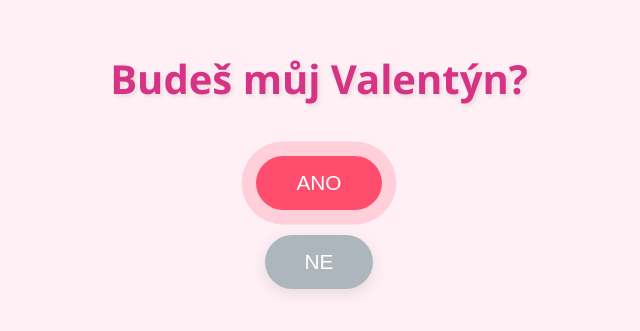
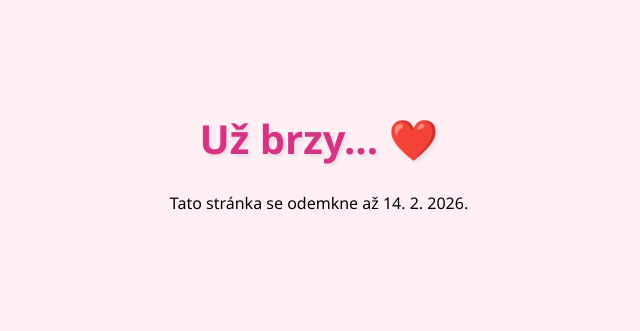
Before and after one commit to tomikgruss-cyber/prekvapeni, a plain HTML site: page index.html in a window 1280 px wide. Shown: the part 243-574 px from the top of the page, without its empty margins (321-961 px from the left). Drawn offline with Linux system fonts and the light colour scheme.

Commit message:
Change unlock date message on lock screen
Updated the lock screen message to indicate the page unlock date as February 14, 2026.

```diff
--- a/index.html
+++ b/index.html
@@ -5,7 +5,6 @@
     <meta name="viewport" content="width=device-width, initial-scale=1.0">
     <title>Valentýnské překvapení</title>
     <style>
-        /* Základní styl a plynulé přechody */
         body {
             font-family: 'Segoe UI', Tahoma, Geneva, Verdana, sans-serif;
             text-align: center;
@@ -20,7 +19,6 @@
             transition: background-color 1s ease;
         }
 
-        /* Animace pro postupné objevování prvků */
         .fade-in {
             animation: fadeIn 1.5s ease-in forwards;
         }
@@ -59,7 +57,6 @@
             animation: pulse 2s infinite;
         }
 
-        /* Pulzování tlačítka ANO */
         @keyframes pulse {
             0% { box-shadow: 0 0 0 0 rgba(255, 77, 109, 0.7); }
             70% { box-shadow: 0 0 0 20px rgba(255, 77, 109, 0); }
@@ -106,7 +103,7 @@
 
     <div id="lock-screen" class="fade-in">
         <h1>Už brzy... ❤️</h1>
-        <p>Kontroluji valentýnky...</p>
+        <p>Tato stránka se odemkne až 14. 2. 2026.</p>
     </div>
 
     <div id="obsah">
@@ -141,13 +138,13 @@
 
         function kontrolaData() {
             const dnes = new Date();
-            const valentin = new Date('2026-02-13'); // Odemčeno pro tvůj test
+            // NASTAVENO NA ZÍTRA: 14. února 2026
+            const valentin = new Date('2026-02-14');
 
             if (dnes >= valentin) {
                 const lock = document.getElementById('lock-screen');
                 const obsah = document.getElementById('obsah');
 
-                // Přechod mezi lock screenem a otázkou
                 lock.style.transition = "opacity 0.5s";
                 lock.style.opacity = "0";
                 setTimeout(() => {
@@ -176,7 +173,7 @@
             setTimeout(() => {
                 obsah.style.display = 'none';
                 final.style.display = 'block';
-                document.body.style.backgroundColor = "#ffe4e1"; // Změna pozadí na růžovější
+                document.body.style.backgroundColor = "#ffe4e1";
                 setTimeout(() => {
                     final.style.opacity = "1";
                     final.classList.add('fade-in');
```
